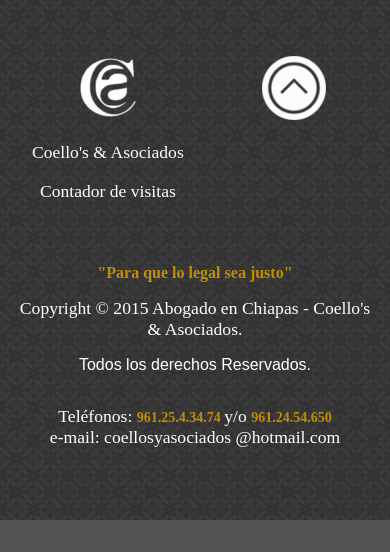
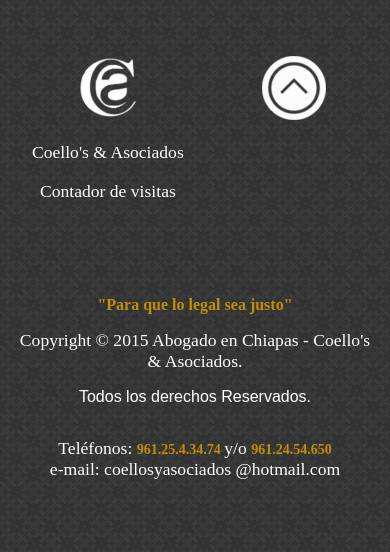
Before and after one commit to Jahaziel04/WEBeto, a PHP site: page / in a window 390 px wide. Shown: the part 2224-2776 px from the top of the page. Before the commit the page ends 2744 px from the top, so only its background shows below. Run offline with PHP 8.4, Linux system fonts and the light colour scheme; some libraries are stand-ins or nearby versions.

Commit message:
Espacio del footer
... :*

```diff
--- a/css/main.css
+++ b/css/main.css
@@ -586,7 +586,7 @@
 
 @media screen and (max-width: 1010px){
 	footer .footer_textY{
-		padding-top: 12em
+		padding-top: 14em
 	}
 	footer .footer_block_center{
 		margin-right: 0px;
```
